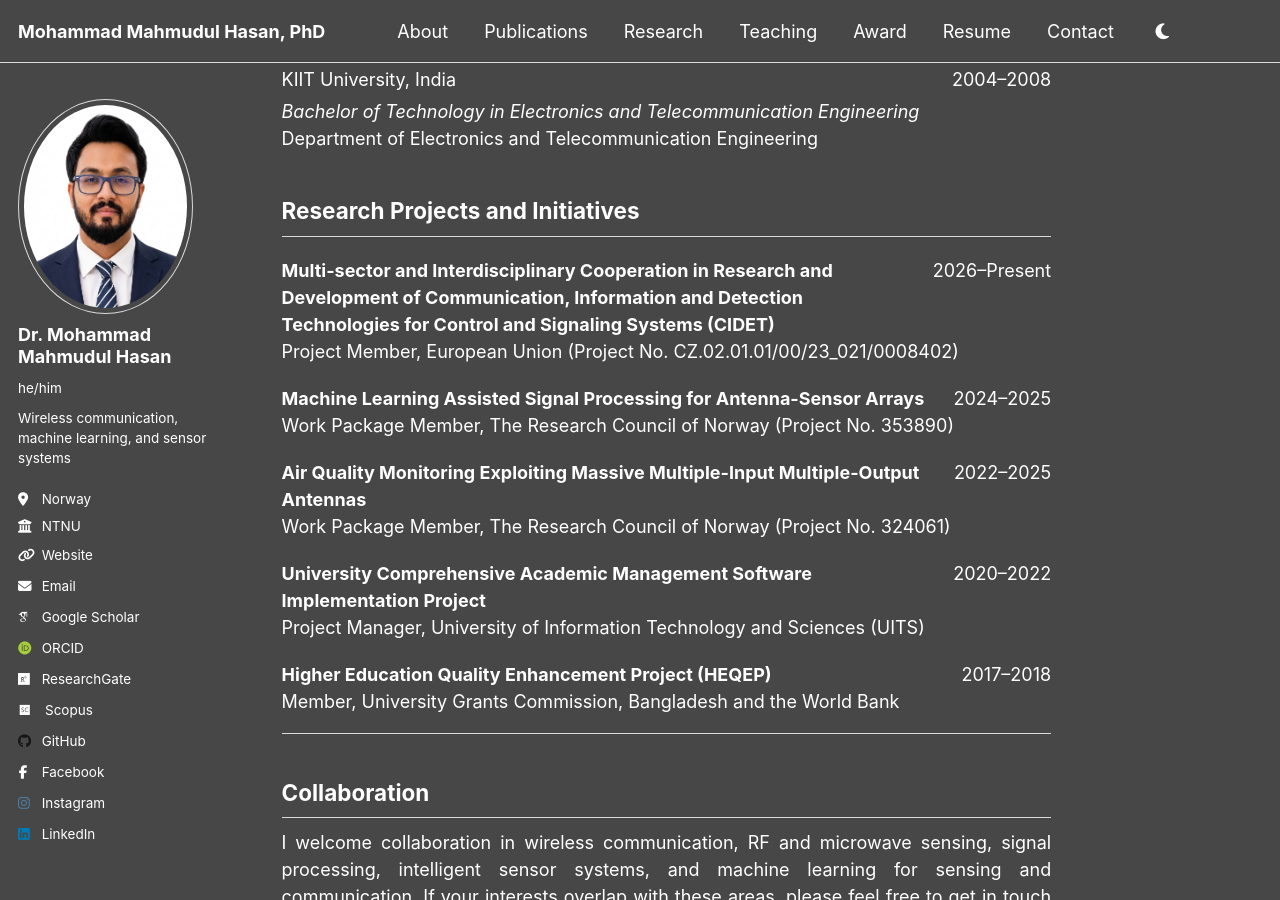
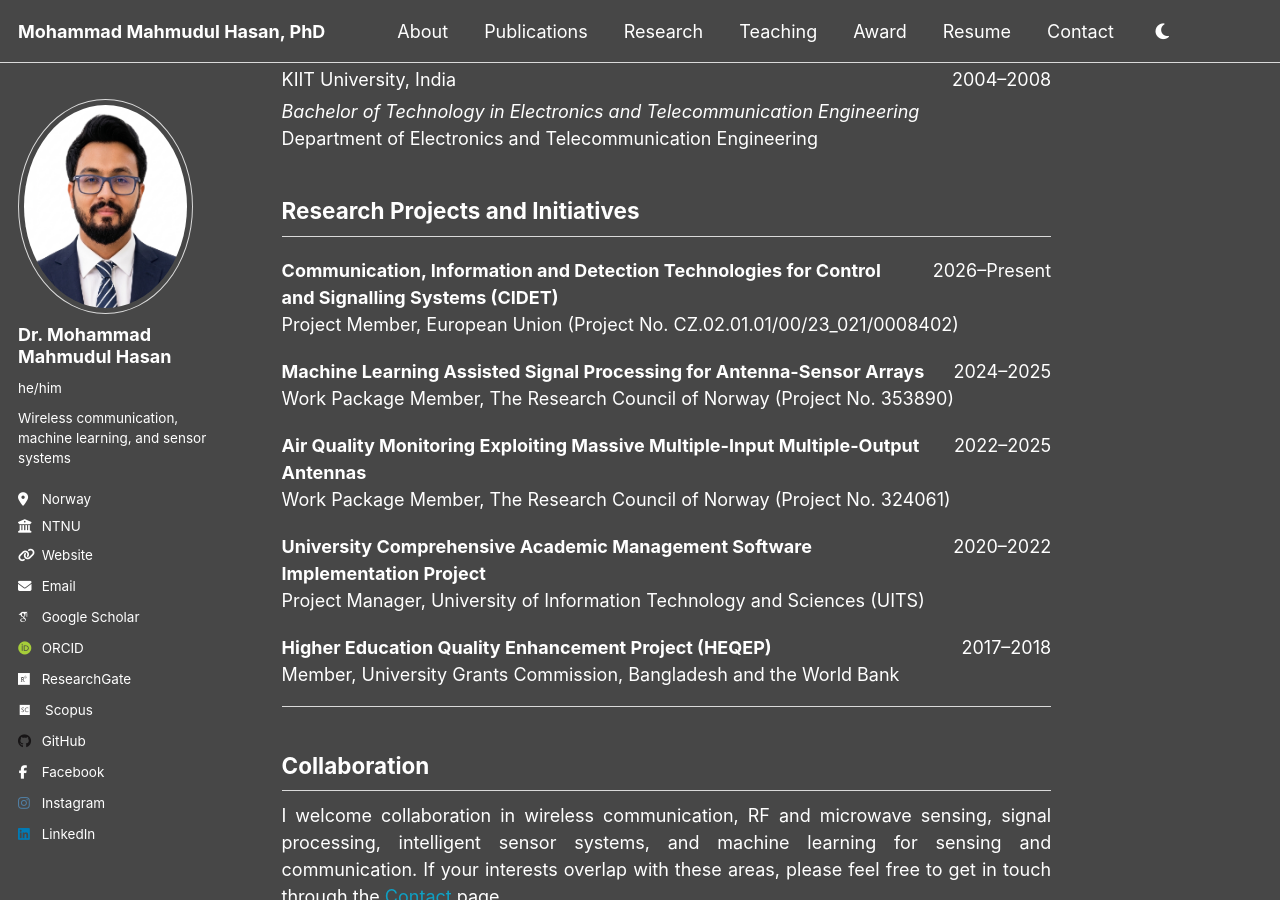
Before and after one commit to dearmahmud/dearmahmud.github.io, a Jekyll site: the page built from _pages/about.md, in a window 1280 px wide and 900 px high, scrolled down 3567 px. Built offline with Jekyll 4.4.1, drawn with Linux system fonts in a browser that asks for light colours; some web fonts are replaced.

Commit message:
Update about.md

```diff
--- a/_pages/about.md
+++ b/_pages/about.md
@@ -178,7 +178,7 @@ For a full list of publications, please visit the <a href="/publications/">Publi
 ## Research Projects and Initiatives
 
 <div style="margin-top: 20px; display: flex; justify-content: space-between;">
-  <span style="flex: 1; padding-right: 20px;"><strong>Multi-sector and Interdisciplinary Cooperation in Research and Development of Communication, Information and Detection Technologies for Control and Signaling Systems (CIDET)</strong></span>
+  <span style="flex: 1; padding-right: 20px;"><strong>Communication, Information and Detection Technologies for Control and Signalling Systems (CIDET)</strong></span>
   <span style="white-space: nowrap; flex-shrink: 0;">2026–Present</span>
 </div>
 <div>
```
